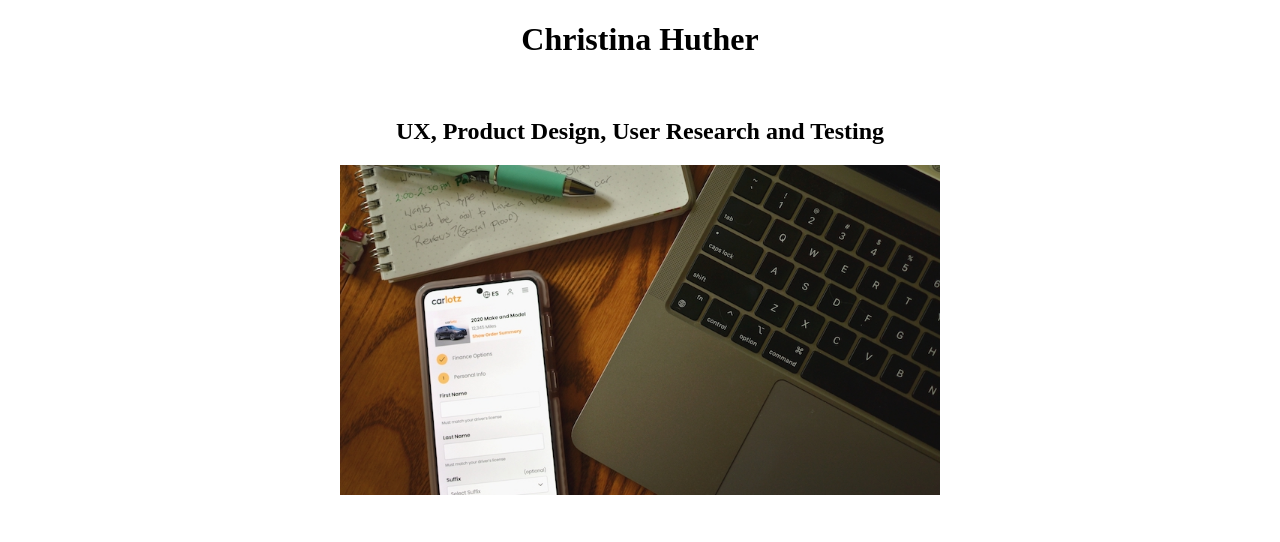
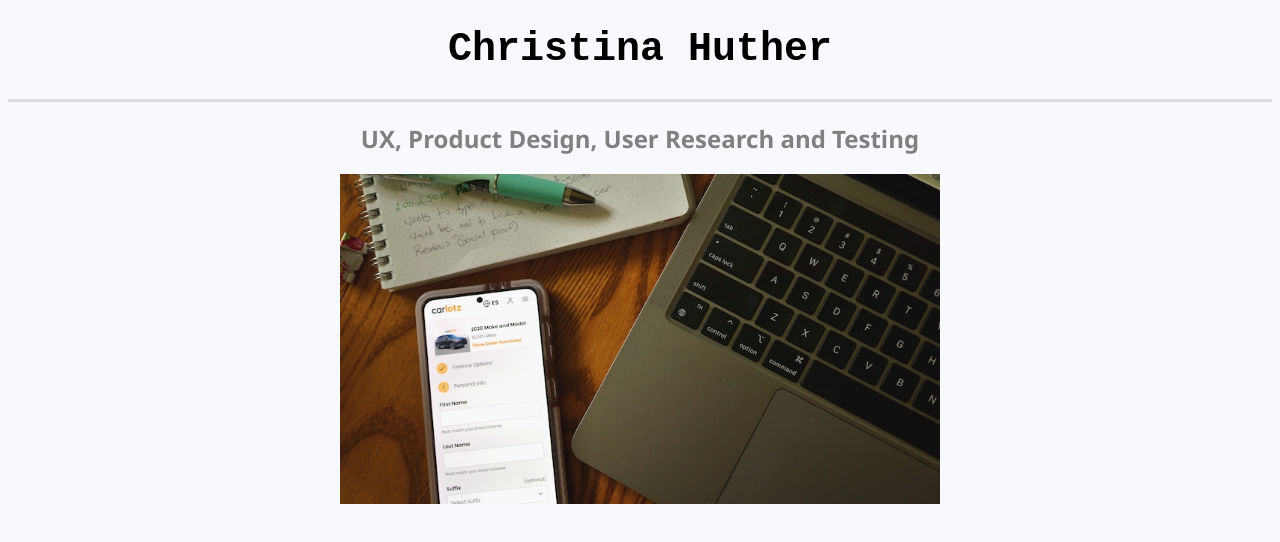
Before and after one commit to tina-does-ux/tina-does-ux.github.io, a plain HTML site: page index.html in a window 1280 px wide. Drawn offline with Linux system fonts and the light colour scheme.

Commit message:
added style sheet and applied styles to index

```diff
--- a/index.html
+++ b/index.html
@@ -1,8 +1,11 @@
 <!DOCTYPE html>
 <html>
+    <head>
+        <link rel="stylesheet" href="styles.css">
+    </head>
 <body>
     <center><h1>Christina Huther</h1>
-    <br>
+    <hr style="height:3px;color:gainsboro;border-width:0;background-color:gainsboro;">
     <h2>UX, Product Design, User Research and Testing</h2>
     <img src="images/workspace-vignette.jpg" alt="Top-down view of a woodgrain desk, showing a workspace used by a UX designer. A notebook is visible, along with an open Mac laptop, and a mobile phone showing a website prototype." title="Top-down view of a woodgrain desk, showing a workspace used by a UX designer. A notebook is visible, along with an open Mac laptop, and a mobile phone showing a website prototype." width="600">
     </center>
--- /dev/null
+++ b/styles.css
@@ -0,0 +1,13 @@
+body {
+    background-color:ghostwhite;
+}
+h1 {
+   color:black;
+   font-family:"Courier New", monospace;
+   font-size: 40px;
+}
+h2 {
+    color:gray;
+    font-family:'Segoe UI', Tahoma, Geneva, Verdana, sans-serif;
+    font-size: 24px;
+}
```
